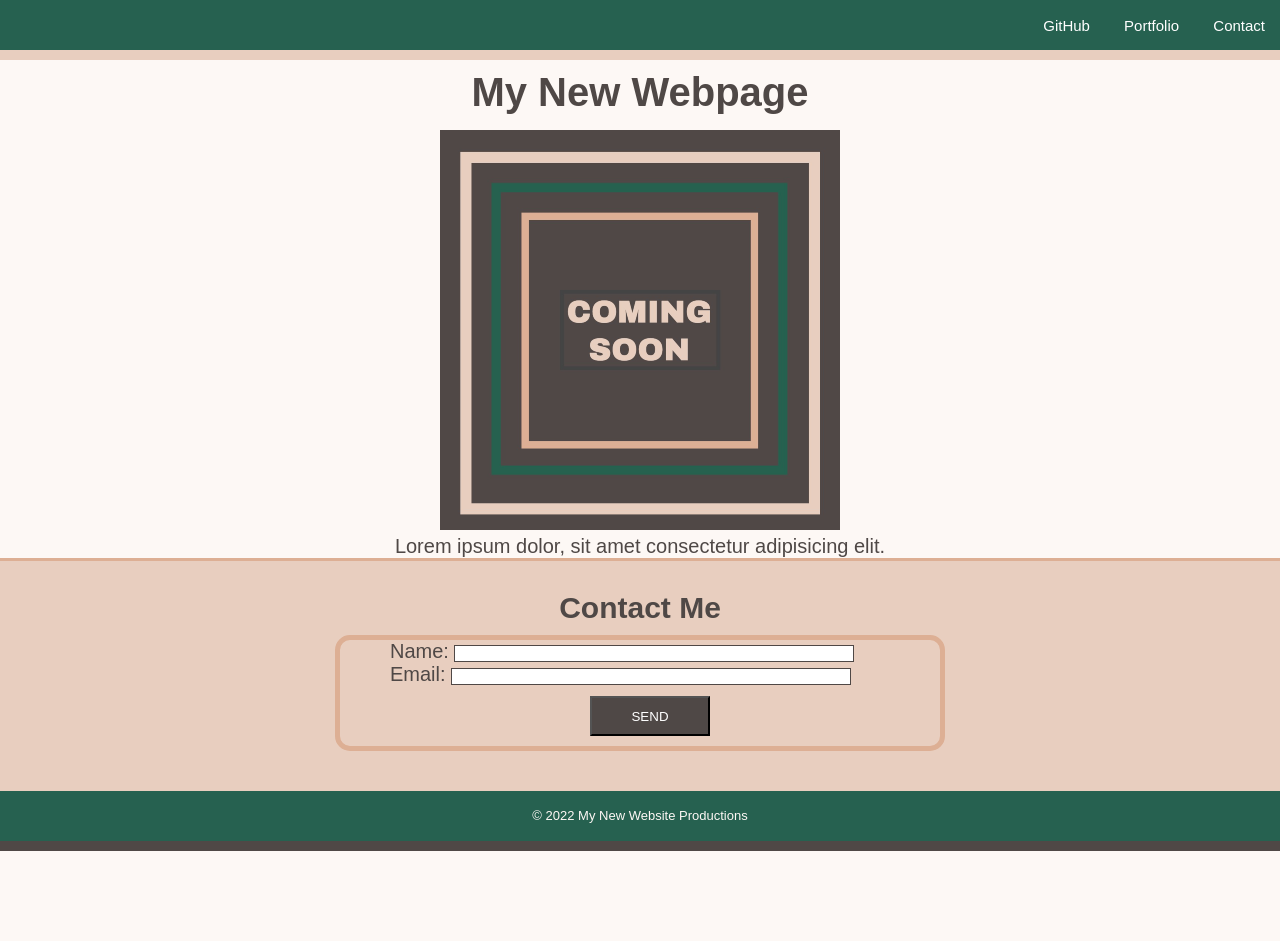
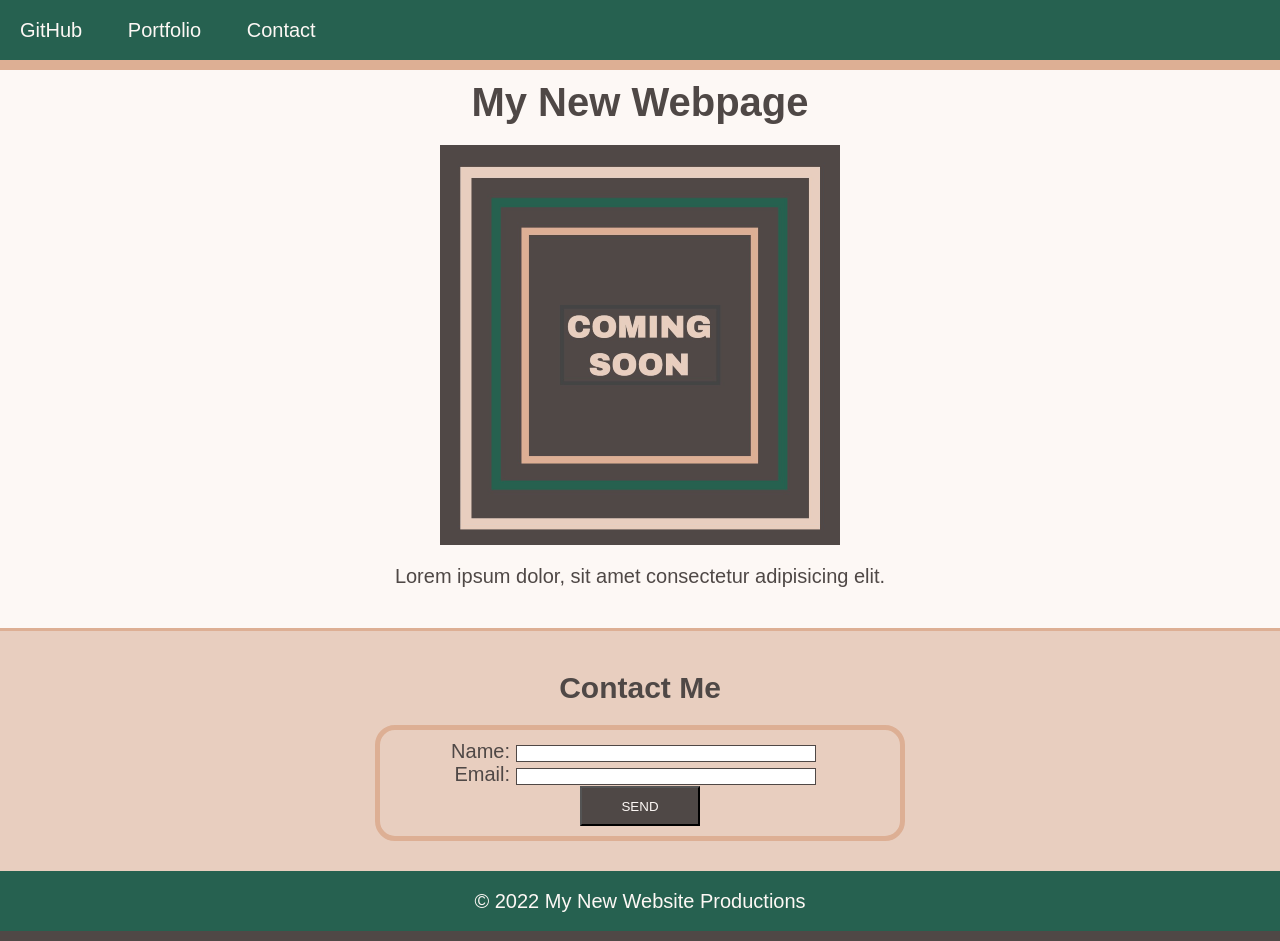
Before and after one commit to LRicciardo/MOD01-MP-Landing-Page, a plain HTML site: page index.html in a window 1280 px wide. Before the commit the page ends 851 px from the top, so only its background shows below. Drawn offline with Linux system fonts and the light colour scheme.

Commit message:
applied solved changes

```diff
--- a/assets/css/style.css
+++ b/assets/css/style.css
@@ -1,6 +1,6 @@
 /* Wild card Style covers entire Webpage */
 * {
-  font-family: Arial, Helvetica, sans-serif;
+  /* font-family: Arial, Helvetica, sans-serif; */
   margin: 0;
   padding: 0;
 }
@@ -8,7 +8,8 @@
 /* head element does not need to be styled with CSS */
 /* Body Element */
 body {
-  font-family: Arial, Helvetica, sans-serif;
+  /* font-family: Arial, Helvetica, sans-serif; */
+  font-family: "Goudy Bookletter 1911", sans-serif;
   position: relative;
   font-size: 20px;
   background-color: #FDF8F5;
@@ -19,99 +20,120 @@ body {
 header,
  footer {
   /* Sets the height and width of header */
-  height: 50px;
+  height: 60px;
   width: 100%;
-  line-height: 50px;
+  line-height: 60px;
   /* Sets background color */
   background-color: #266150;
-  margin: 0px 0px 0px 0px;
+  /* margin: 0px 0px 0px 0px; */
 }
 
 header {
   /* Sets border to bottom only */
-  border-bottom: 10px solid #E8CEBF;
+  /* border-bottom: 10px solid #E8CEBF; */
+  border-bottom: 10px solid #DDAF94;
   position: fixed;
-  top: 0;
+  /* top: 0; */
 }
 
 footer {
   /* Center text */
-  text-align: center;
+  /* text-align: center; */
   /* make the font size smaller */
-  font-size: small;
+  /* font-size: small; */
   /* Sets border to bottom only */
   border-bottom: 10px solid #4F4846;
   /* color: white; */
   color: #FDF8F5;
-  position: relative;
+  /* position: relative; */
+  position: absolute;
   bottom: 0;
+  margin-top: 0;
 }
 
-h1 {
-  text-align: center;
-  margin: 70px 0px 15px 0px;
+h1,
+h2 {
+  margin: 20px;
   position: relative;
 }
 
-h2 {
-  text-align: center;
-  margin: 10px;
+main {
+  padding: 60px 0;
 }
 
 li {
   display: inline;
-  list-style-type: none;
+  padding: 0px 20px;
+  text-decoration: none;
+}
+
+figure {
+  margin-bottom:40px;
+}
+
+img {
+  display: block;
+  margin: 20px auto;
+}
+
+section {
+  margin-bottom: 0;
+  padding: 20px 10px 40px 10px;
+  border-top: 3px solid #DDAF94;
+  background-color: #E8CEBF;
 }
 
 label {
   display: inline-block;
-  list-style-type: none;
+  /* list-style-type: none; */
+  width: 100px;
 }
 
 a {
-  color: white ;
+  /* color: white ; */
+  color: #FDF8F5;
   text-decoration: none;
-  padding: 15px ;
-  font-size:15px;
 }
 
 input,
 textarea {
   box-sizing: border-box;
-  width: 400px;
+  width: 300px;
   border: 1px solid #4F4846;
 }
 
 textarea {
   vertical-align: top;
-  height: 75px;
+  height: 60px;
 }
 
 form {
+  /* Center form on page */
   margin: 0 auto;
   width: 500px;
-  padding: 0px 50px 0px 50px;
+  padding: 10px;
   border: 5px solid #DDAF94;
-  border-radius: 15px;
+  border-radius: 20px;
 }
 
 button {
   height: 40px;
   width: 120px;
-  margin: 10px 15px 10px 200px;
+  /* margin: 10px 15px 10px 200px; */
   background-color: #4F4846;
-  color: white;
+  /* color: white; */
+  color: #FDF8F5;
 }
 
-.navigation {
+/* .navigation {
   display: block;
   text-align: right;
   top: 5px;
   right: 25px;
   font-size: 18px;
-}
+} */
 
-.title {
+/* .title {
   font-size: 40px;
 }
 
@@ -125,32 +147,40 @@ button {
   padding: 20px 10px 40px 10px;
   border-top: 3px solid #DDAF94;
   background-color:  #E8CEBF;
-}
+} */
 
-.contact {
-  /* My Brother Pushed Containers */
+/* My Brother Pushed Containers */
+/* .contact {
   color: white;
   margin: 50px;
   padding: 20px 40px;
+} */
+
+/* Shortcut method sets top and bottom padding to 20px and left and right to 40px */
+/* .example-box {
+  padding: 20px 40px;
+} */
+
+/* Sets padding on all sides to 20px */
+/* .image-padding {
+  padding: 20px;
+  background-color: #999900;
+} */
+
+/* Sets border on all sides */
+/* .image-border {
+  border: 10px solid darkblue;
+} */
+
+/* Sets all sides to 20px */
+/* .image-margin {
+  margin: 20px;
+} */
+
+.text-center {
+  text-align: center;
 }
 
-.example-box {
-  /* Shortcut method sets top and bottom padding to 20px and left and right to 40px */
-  padding: 20px 40px;
+.text-right {
+  text-align: right;
 }
-
-.image-padding {
-  /* Sets padding on all sides to 20px */
-  padding: 20px;
-  background-color: #999900;
-}
-
-.image-border {
-  /* Sets border on all sides */
-  border: 10px solid darkblue;
-}
-
-.image-margin {
-  /* Sets all sides to 20px */
-  margin: 20px;
-}
--- a/index.html
+++ b/index.html
@@ -21,12 +21,12 @@
                 </li>
                 <li>
                     <a id="portfolio"
-                       href="https://lricciardo.github.io/prework-study-guide/" >Portfolio
+                       href="#" >Portfolio
                     </a>
                 </li>
                 <li>
                     <a id="contact"
-                        href="#user-name">Contact
+                        href="#contact">Contact
                     </a>
                 </li>
             </ul>
@@ -34,42 +34,42 @@
     </header>
 
     <main>
-        <section>
-            <h1 class="title">My New Webpage</h1>
+        <!-- <section>  -->
+            <h1 class="text-center">My New Webpage</h1>
             <!-- Initial Figure/Graphic/Image of webpage-->
-            <div class="bodbox">
+            <!-- <div class="bodbox"> -->
                 <figure>
                     <img src=".\assets\images\image_1.png"
                       alt="Coming Soon text contained within a many bordered box">
-                    <figcaption>
+                    <figcaption class="text-center">
                         Lorem ipsum dolor, sit amet consectetur adipisicing elit.
                     </figcaption>
                 </figure>
-            </div>
-        </section>
+            <!-- </div> -->
+        <!-- </section> -->
 
-        <section class="formbox">
-            <h2 class="title-contact">Contact Me</h2>
+        <section id="contact">
+            <h2 class="text-center">Contact Me</h2>
             <!--Create the place to enter user contact data-->
             <form id="contact-form">
                 <ul>
                     <li>
-                        <label for="name">Name:</label>
+                        <label class="text-right" for="name">Name:</label>
                         <input type="text" id="user-name" name="user-name">
                     </li>
                     <li>
-                        <label for="email">Email:</label>
+                        <label class="text-right" for="email">Email:</label>
                         <input type="text" id="user-email" name="user-email">
                     </li>
                 </ul>
-                <div>
+                <div class="text-center">
                     <button type="submit">SEND</button>
                 </div>
             </form>
         </section>
     </main>
 
-    <footer>
+    <footer class="text-center">
         <!-- footer info -->
         © 2022 My New Website Productions
     </footer>
```
Also changed, not shown: assets/images/MOD01-MP-Landing-Page-Screenshot.png (added), 1 other file.
